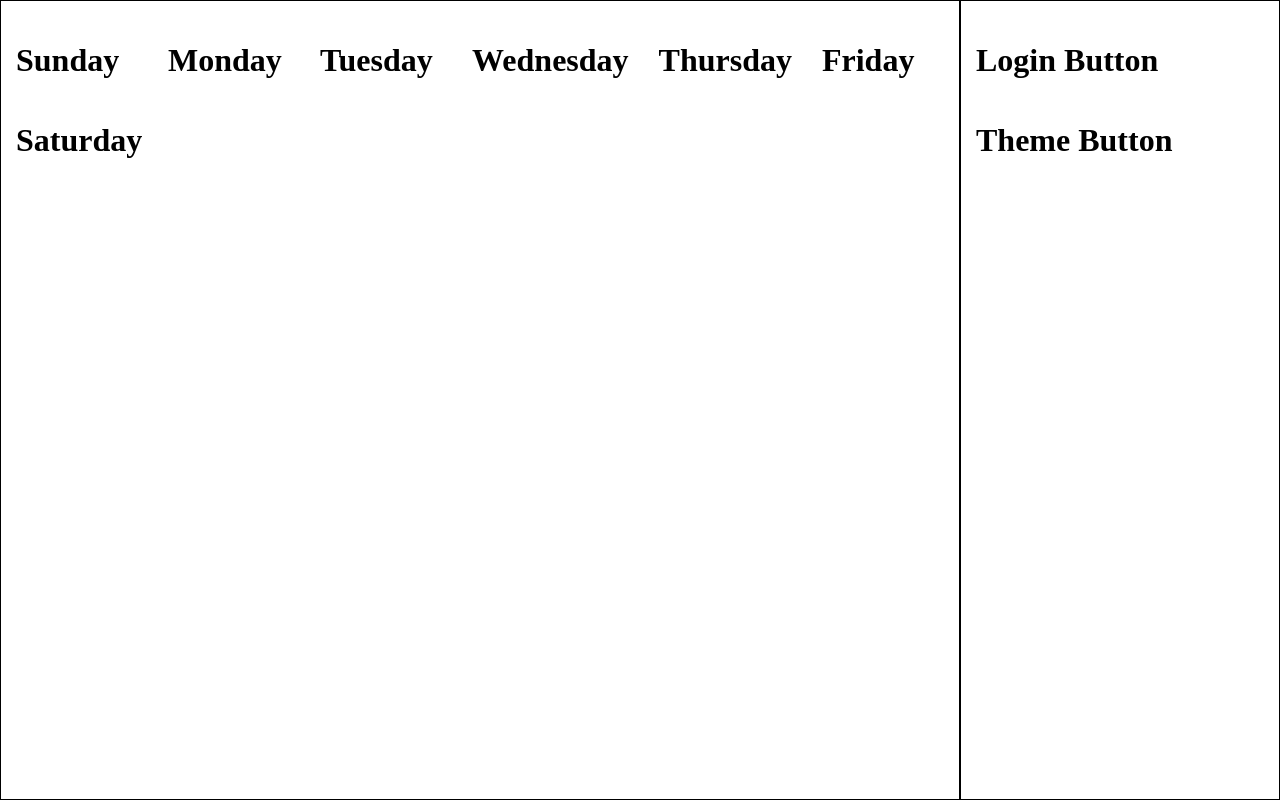
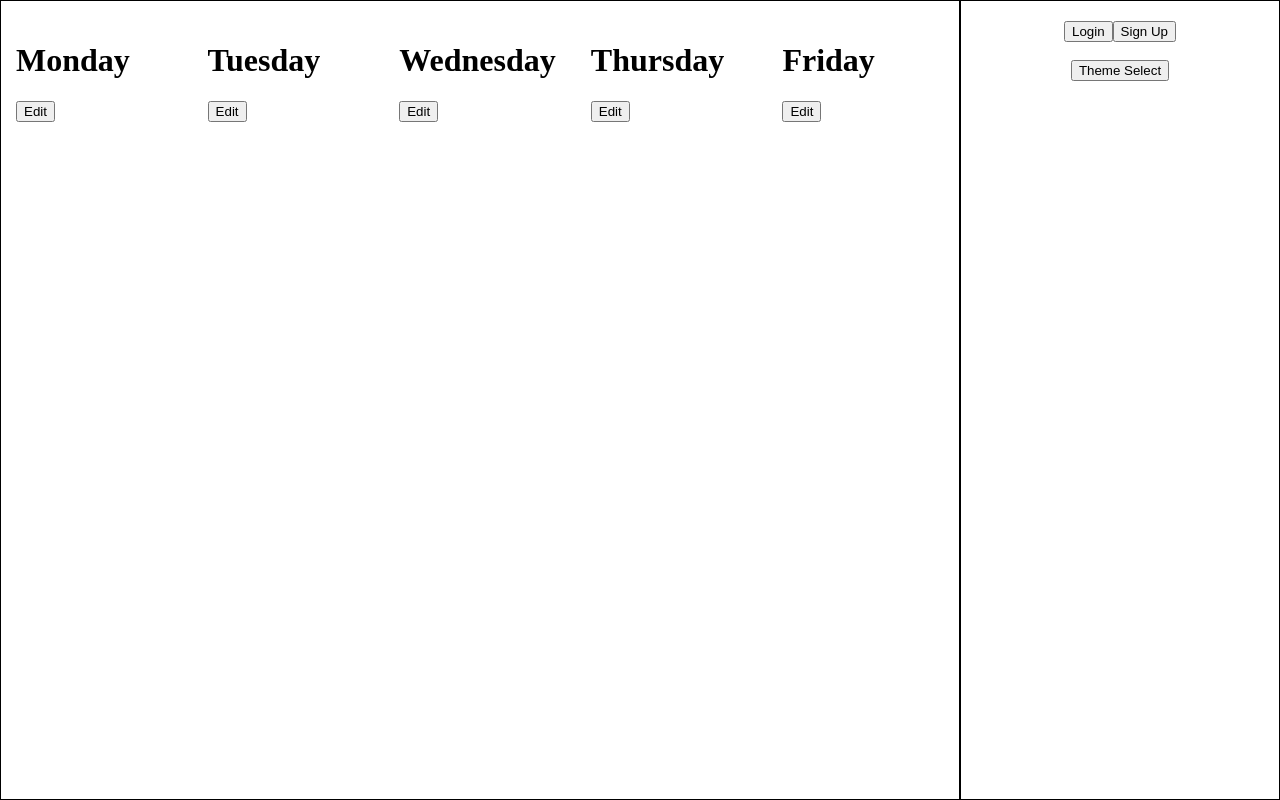
Before and after one commit to randy6/FinalProject, a website: page index.html in a window 1280 px wide. Drawn offline with nearby package versions, Linux system fonts and the light colour scheme.

Commit message:
Basic UI implementation -Jordon

```diff
--- a/render.js
+++ b/render.js
@@ -5,26 +5,60 @@ export const loadBoard = function () {
     return `<div id="Planner-Side" class="split left">
                 <div id="Days-Of-Week" class="container">
                     <div class="row">
-                        <div id="Sunday" class="col">
-                            <h1> Sunday </h1>
-                        </div>
                         <div id="Monday" class="col">
+                            <div id="Title">
                                 <h1> Monday </h1>
                             </div>
+                            <div id="todo">
+
+                            </div>
+                            <div id="button">
+                                <button type="button" id="edit"> Edit </button>
+                            </div>
+                        </div>
                         <div id="Tuesday" class="col">
+                            <div id="Title">
                                 <h1> Tuesday </h1>
                             </div>
+                            <div id="todo">
+
+                            </div>
+                            <div id="button">
+                                <button type="button" id="edit"> Edit </button>
+                            </div>
+                        </div>
                         <div id="Wednesday" class="col">
+                            <div id="Title">
                                 <h1> Wednesday </h1>
                             </div>
+                            <div id="todo">
+
+                            </div>
+                            <div id="button">
+                                <button type="button" id="edit"> Edit </button>
+                            </div>
+                        </div>
                         <div id="Thursday" class="col">
+                            <div id="Title">
                                 <h1> Thursday </h1>
                             </div>
+                            <div id="todo">
+
+                            </div>
+                            <div id="button">
+                                <button type="button" id="edit"> Edit </button>
+                            </div>
+                        </div>
                         <div id="Friday" class="col">
+                            <div id="Title">
                                 <h1> Friday </h1>
                             </div>
-                        <div id="Saturday" class="col">
-                            <h1> Saturday </h1>
+                            <div id="todo">
+
+                            </div>
+                            <div id="button">
+                                <button type="button" id="edit"> Edit </button>
+                            </div>
                         </div>
                     </div>
                 </div>
@@ -33,15 +67,23 @@ export const loadBoard = function () {
                 <div id="Buttons" class="container">
                     <div class="col">
                         <div id="Logins" class="row">
-                            <h1> Login Button </h1>
+                            <button type="button"> Login </button>
+                            <button type="button"> Sign Up </button>
                         </div>
+                        <br>
                         <div id="Theme" class="row">
-                            <h1> Theme Button </h1>
+                            <button type="button"> Theme Select </button>
                         </div>
                     </div>
                 </div>
             </div>`;
 };
+
+/* Handle Edit Button Press */
+
+/* Handle Save Button Press */
+
+/* Handle Cancel Button Press */
 
 /* Render All */
 export const loadAll = function () {
--- a/style.css
+++ b/style.css
@@ -23,3 +23,13 @@
   right: 0;
   width: 25%;
 }
+
+/* Handle the Days of the Week */
+#Monday.col, #Tuesday.col, #Wednesday.col, #Thursday.col, #Friday.col {
+  width: 15%;
+}
+
+/* Handle the Buttons */
+#Logins.row, #Theme.row {
+  justify-content: center;
+}
```
Lines whose indentation alone changed are shown as unchanged.
